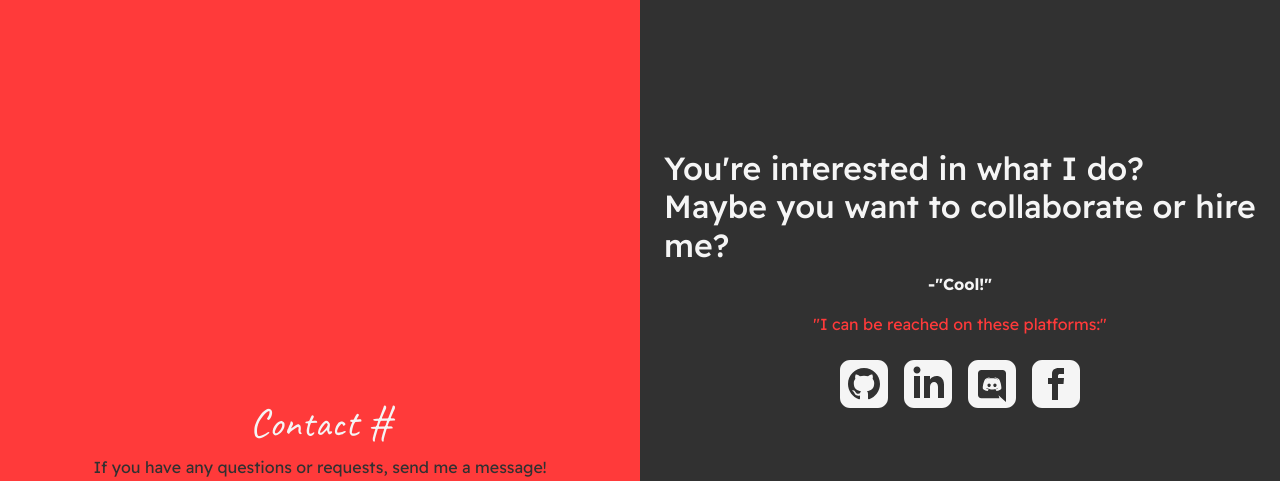
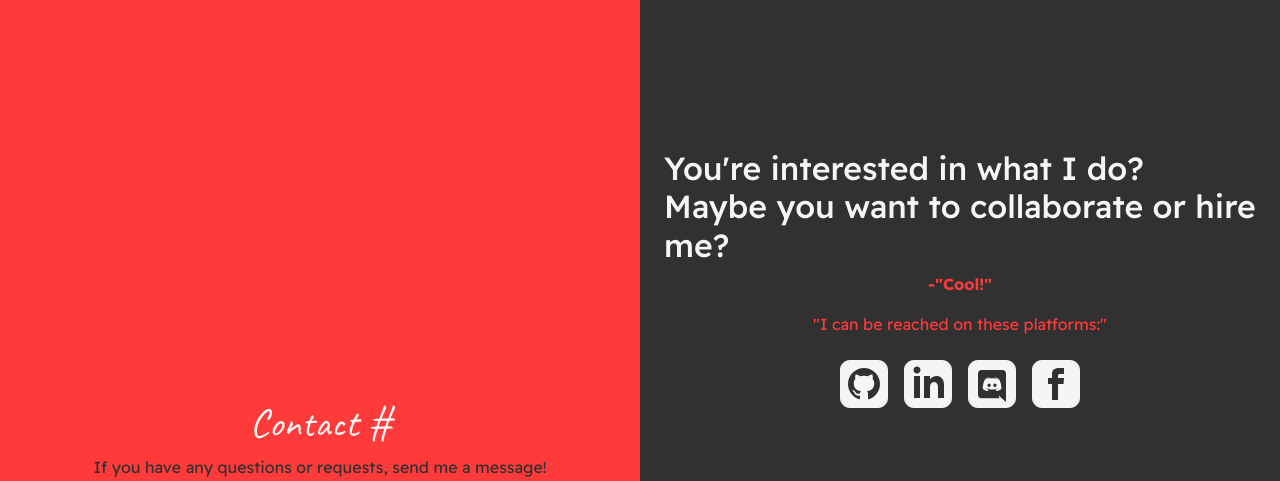
Before and after one commit to Joonsey/personal-website, a Django app: page / in a window 1280 px wide. Shown: the part 4033-4514 px from the top of the page. Run offline with Django 3.2, Linux system fonts and the light colour scheme; some libraries are stand-ins or nearby versions; some web fonts are replaced.

Commit message:
fixed what i broke fixing last bug

```diff
--- a/blog/templates/portfolio/index.html
+++ b/blog/templates/portfolio/index.html
@@ -104,7 +104,7 @@
         </div>
         <div class="contact-container">
             <h2>You're interested in what I do? <br>Maybe you want to collaborate or hire me?</h2>
-            <p class="comment"><b>-"Cool!"</b></p>
+            <p class="comment"><b class="comment">-"Cool!"</b></p>
             <p class="comment">"I can be reached on these platforms:"</p>
             <ul>
                 <li><a target=”_blank” href="https://github.com/Joonsey"><svg xmlns="http://www.w3.org/2000/svg" width="48" height="48" viewBox="0 0 24 24"><path fill="#F5F5F5" d="M19 0h-14c-2.761 0-5 2.239-5 5v14c0 2.761 2.239 5 5 5h14c2.762 0 5-2.239 5-5v-14c0-2.761-2.238-5-5-5zm-4.466 19.59c-.405.078-.534-.171-.534-.384v-2.195c0-.747-.262-1.233-.55-1.481 1.782-.198 3.654-.875 3.654-3.947 0-.874-.312-1.588-.823-2.147.082-.202.356-1.016-.079-2.117 0 0-.671-.215-2.198.82-.64-.18-1.324-.267-2.004-.271-.68.003-1.364.091-2.003.269-1.528-1.035-2.2-.82-2.2-.82-.434 1.102-.16 1.915-.077 2.118-.512.56-.824 1.273-.824 2.147 0 3.064 1.867 3.751 3.645 3.954-.229.2-.436.552-.508 1.07-.457.204-1.614.557-2.328-.666 0 0-.423-.768-1.227-.825 0 0-.78-.01-.055.487 0 0 .525.246.889 1.17 0 0 .463 1.428 2.688.944v1.489c0 .211-.129.459-.528.385-3.18-1.057-5.472-4.056-5.472-7.59 0-4.419 3.582-8 8-8s8 3.581 8 8c0 3.533-2.289 6.531-5.466 7.59z"/></svg></a></li>
```
